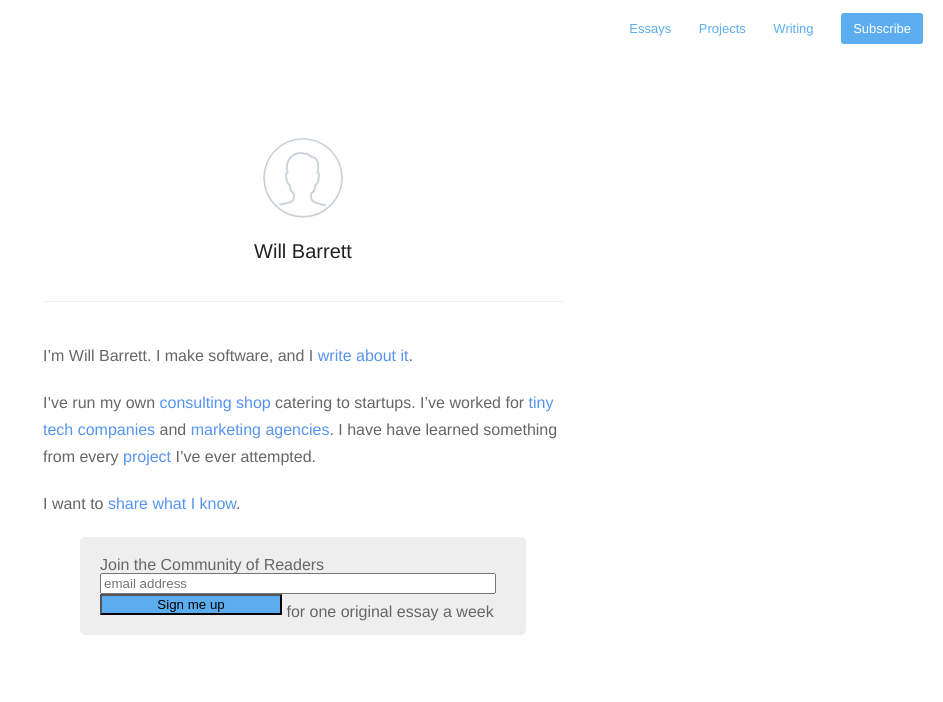
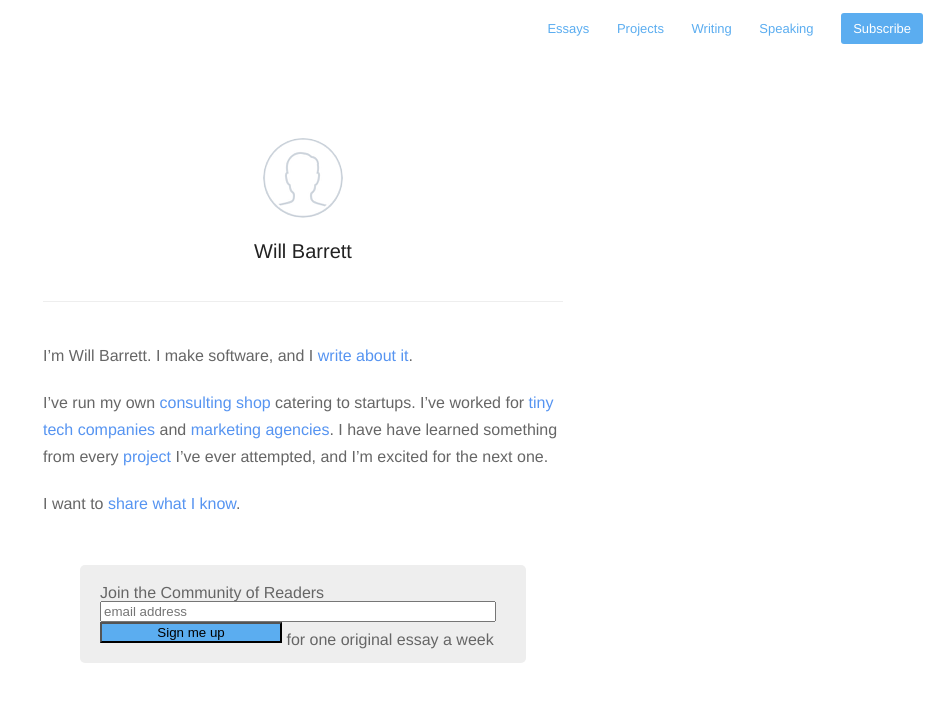
Before and after one commit to willbarrett/willbarrett.github.io, a Jekyll site: the page built from index.md, in a window 1280 px wide. Shown: the top 702 px of the page, without its empty margins (337-1280 px from the left). Built offline with Jekyll 4.4.1, drawn with Linux system fonts in a browser that asks for light colours; nearby versions of some CDN libraries; Markdown is read by kramdown in place of the engine named in the settings; comment, search, counter and statistics services are not loaded.

Commit message:
Add page on speaking

```diff
--- a/_includes/navigation.html
+++ b/_includes/navigation.html
@@ -9,5 +9,7 @@
 
     <a href="{{ site.baseurl }}writing">Writing </a>
 
+    <a href="{{ site.baseurl }}speaking">Speaking </a>
+
     <a class="cta" href="{{ site.baseurl }}#subscribe">Subscribe</a>
 </nav>
--- a/index.md
+++ b/index.md
@@ -6,9 +6,10 @@ profile: true
 
 I'm Will Barrett. I make software, and I [write about it](/blog).
 
-I've run my own [consulting shop](http://tallgreentree.com) catering to startups. I've worked for [tiny](http://www.sqwiggle.com) [tech](http://speak.io) [companies](http://rouxbe.com) and [marketing](http://www.schafercondoncarter.com/) [agencies](http://http://www.webershandwick.com/). I have have learned something from every [project](/projects) I've ever attempted.
+I've run my own [consulting shop](http://tallgreentree.com) catering to startups. I've worked for [tiny](http://www.sqwiggle.com) [tech](http://speak.io) [companies](http://rouxbe.com) and [marketing](http://www.schafercondoncarter.com/) [agencies](http://http://www.webershandwick.com/). I have have learned something from every [project](/projects) I've ever attempted, and I'm excited for the next one.
 
-I want to [share what I know](/blog).
+I want to [share what I know](/writing).
+<br /><br />
 
 <a name="subscribe"></a>
 <link href="//cdn-images.mailchimp.com/embedcode/slim-081711.css" rel="stylesheet" type="text/css">
```
Also changed, not shown: speaking.md (added, +17 -0 lines).
